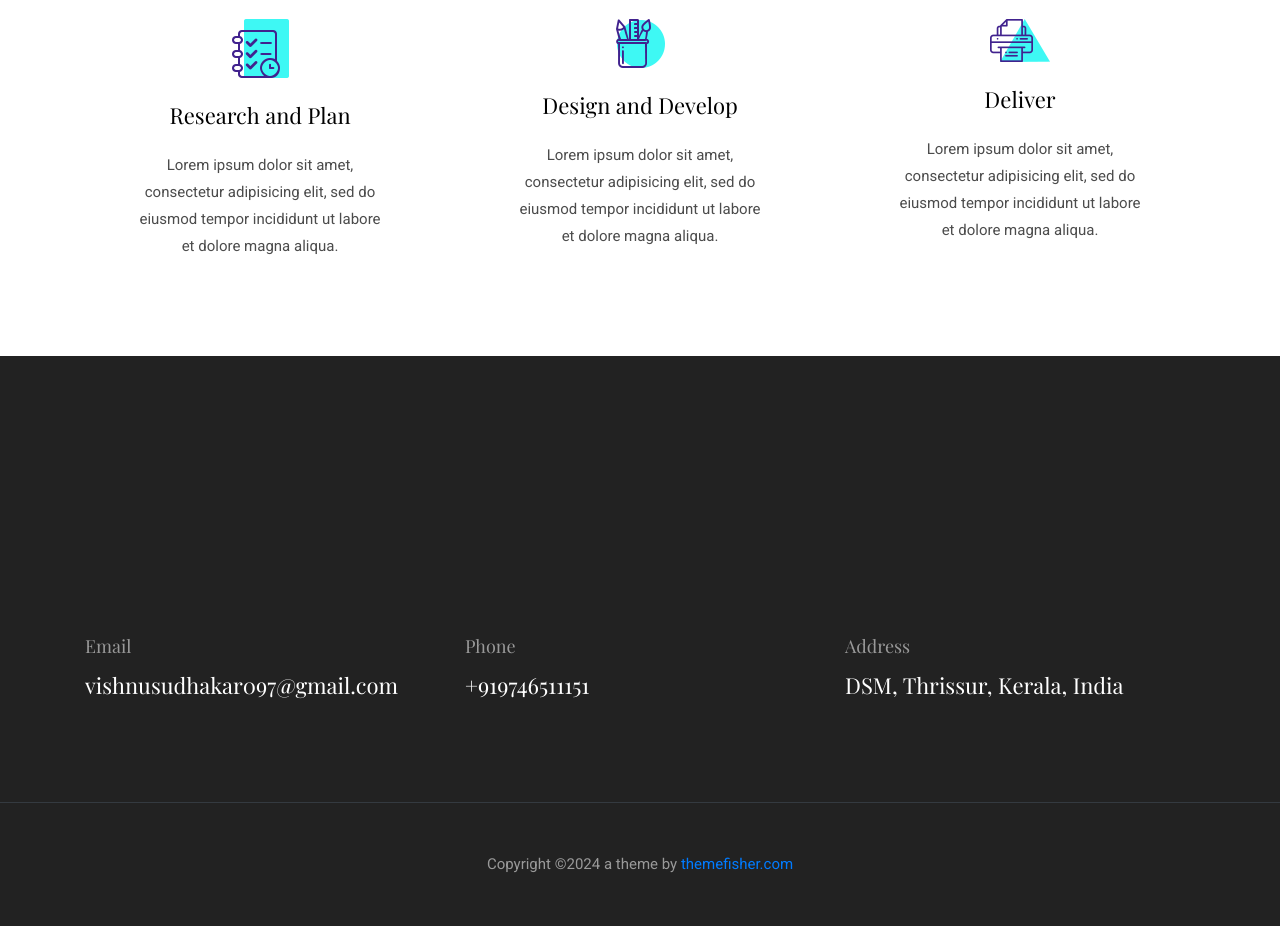
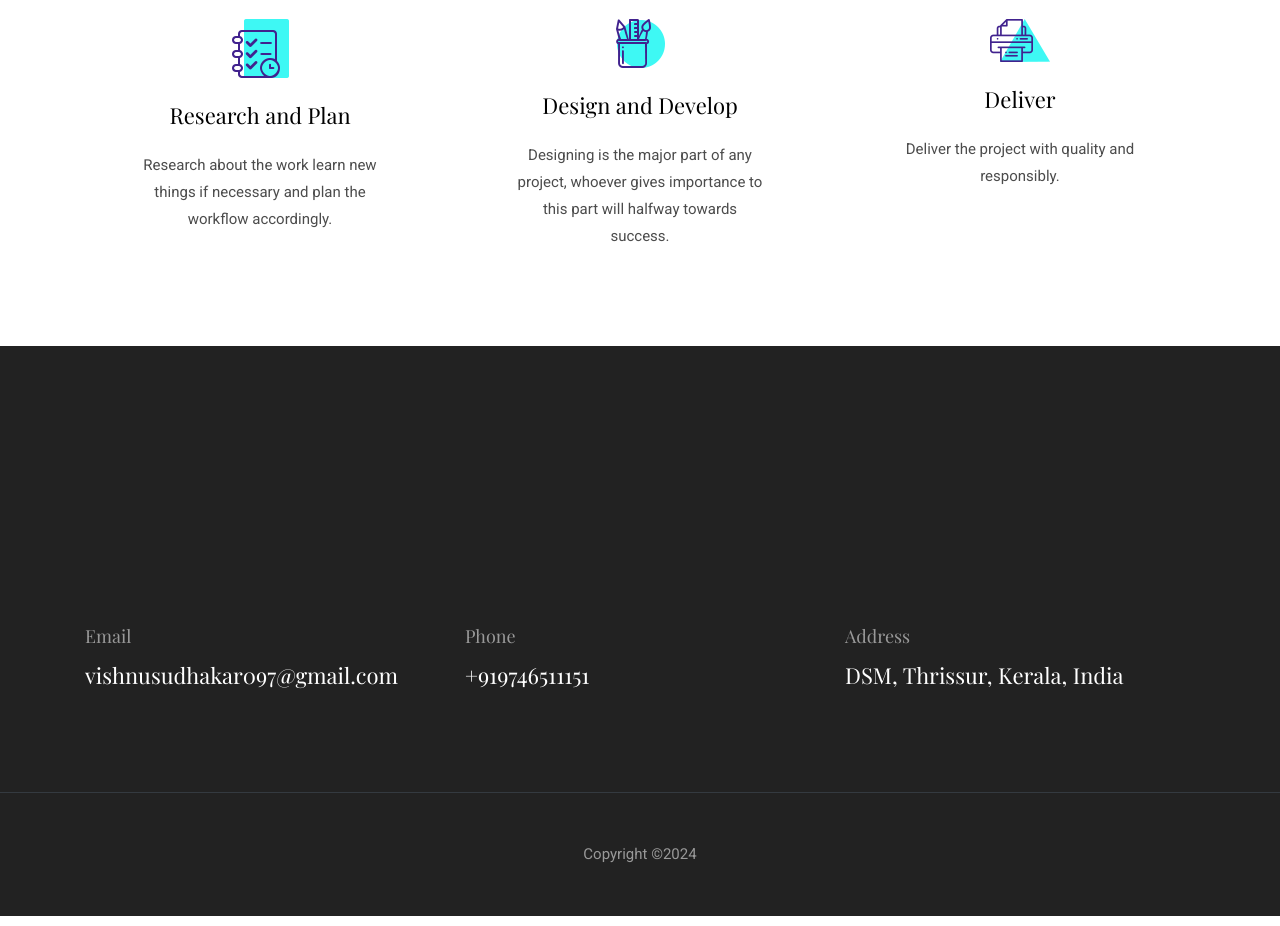
Before and after one commit to Vishnu-Sudhakar/Vishnu-Sudhakar.github.io, a plain HTML site: page about.html in a window 1280 px wide. Shown: the part 1226-2152 px from the top of the page. Drawn offline with nearby package versions, Linux system fonts and the light colour scheme.

Commit message:
Update about.html
Updated wordings, footer and Title

```diff
--- a/about.html
+++ b/about.html
@@ -3,7 +3,7 @@
 
 <head>
   <meta charset="utf-8">
-  <title>Portfolio Template</title>
+  <title>About Vishnu</title>
 
   <!-- mobile responsive meta -->
   <meta name="viewport" content="width=device-width, initial-scale=1">
@@ -108,21 +108,18 @@
         <div class="">
           <img src="images/icons/plan.png" class="mb-4" alt="icon">
           <h4 class="mb-4">Research and Plan</h4>
-          <p>Lorem ipsum dolor sit amet, consectetur adipisicing elit, sed do eiusmod tempor incididunt ut labore et
-            dolore magna aliqua.</p>
+          <p>Research about the work learn new things if necessary and plan the workflow accordingly.</p>
         </div>
       </div>
       <div class="col-lg-3 col-md-4 text-center hover-shadow pt-3">
         <img src="images/icons/design.png" class="mb-4" alt="icon">
         <h4 class="mb-4">Design and Develop</h4>
-        <p>Lorem ipsum dolor sit amet, consectetur adipisicing elit, sed do eiusmod tempor incididunt ut labore et
-          dolore magna aliqua.</p>
+        <p>Designing is the major part of any project, whoever gives importance to this part will halfway towards success.</p>
       </div>
       <div class="col-lg-3 col-md-4 text-center hover-shadow pt-3">
         <img src="images/icons/print.png" class="mb-4" alt="icon">
         <h4 class="mb-4">Deliver</h4>
-        <p>Lorem ipsum dolor sit amet, consectetur adipisicing elit, sed do eiusmod tempor incididunt ut labore et
-          dolore magna aliqua.</p>
+        <p>Deliver the project with quality and responsibly.</p>
       </div>
     </div>
   </div>
@@ -262,7 +259,7 @@
     <p class="mb-0 text-light">Copyright ©<script>
         var CurrentYear = new Date().getFullYear()
         document.write(CurrentYear)
-      </script> a theme by <a href="themefisher.com">themefisher.com</a></p>
+      </script></a></p>
   </div>
 </footer>
 <!-- /footer -->
```
